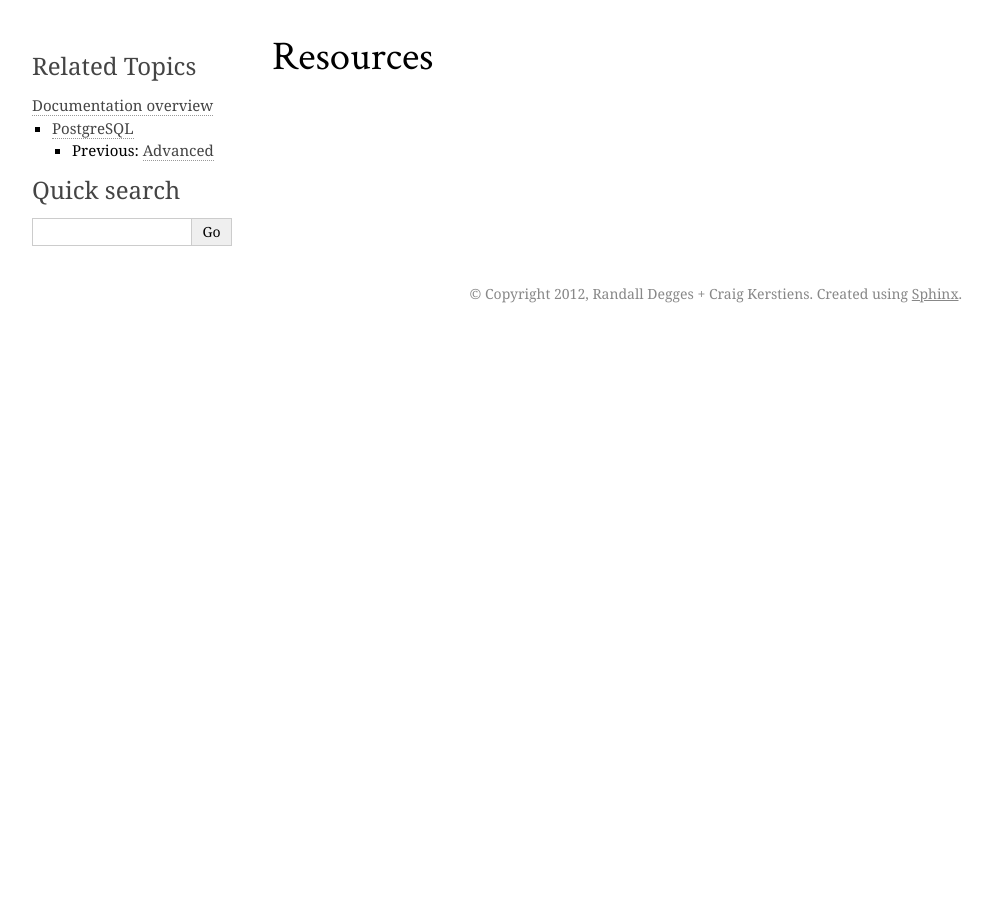
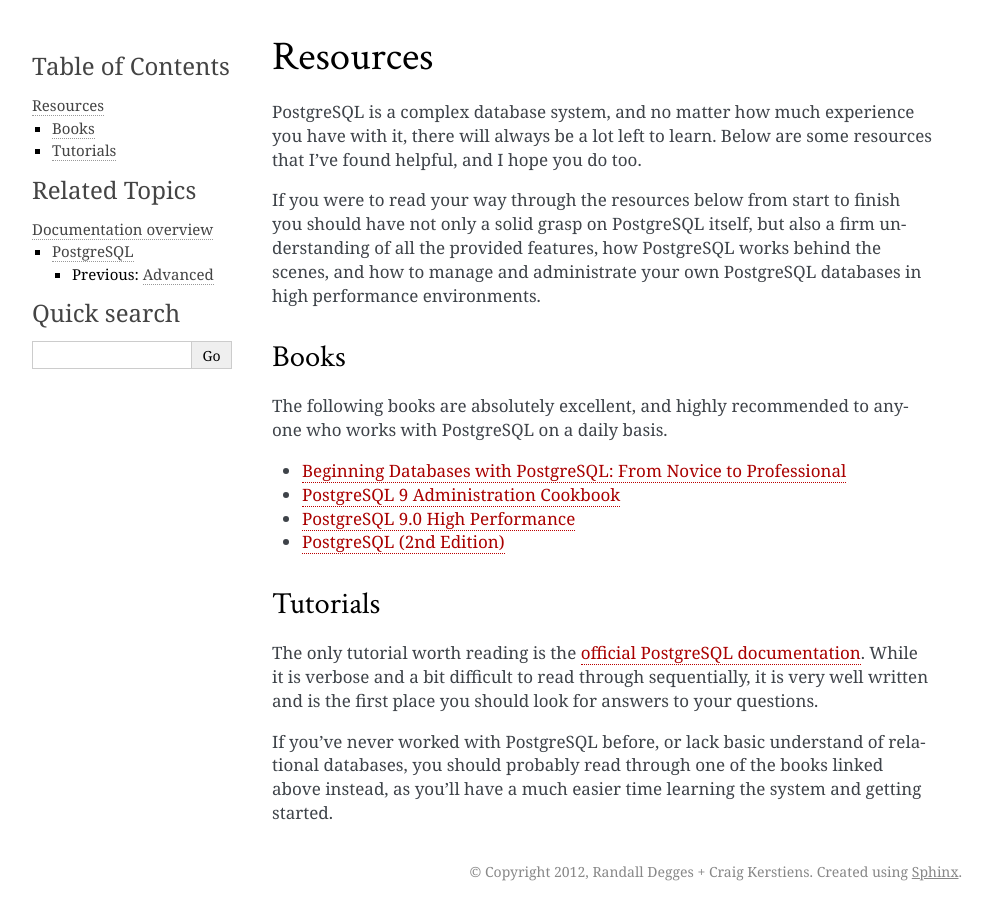
Before and after one commit to perryyo/deploydjango.com, a Sphinx documentation site: the page built from source/postgresql/resources.rst, in a window 1280 px wide. Shown: the whole page, without its empty margins (148-1140 px from the left). Built offline with Sphinx 7.4.7, drawn with Linux system fonts in a browser that asks for light colours.

Commit message:
Adding a Resources section with links to high-quality material.

```diff
--- a/source/postgresql/resources.rst
+++ b/source/postgresql/resources.rst
@@ -1,2 +1,45 @@
 Resources
----------
+--------
+
+PostgreSQL is a complex database system, and no matter how much experience you
+have with it, there will always be a lot left to learn. Below are some
+resources that I've found helpful, and I hope you do too.
+
+If you were to read your way through the resources below from start to finish
+you should have not only a solid grasp on PostgreSQL itself, but also a firm
+understanding of all the provided features, how PostgreSQL works behind the
+scenes, and how to manage and administrate your own PostgreSQL databases in
+high performance environments.
+
+
+Books
+*****
+
+The following books are absolutely excellent, and highly recommended to anyone
+who works with PostgreSQL on a daily basis.
+
+- `Beginning Databases with PostgreSQL: From Novice to Professional
+  <http://www.amazon.com/gp/product/1590594789/ref=as_li_ss_tl?ie=UTF8&tag=rdegges-20&linkCode=as2&camp=1789&creative=390957&creativeASIN=1590594789>`_
+
+- `PostgreSQL 9 Administration Cookbook
+  <http://www.amazon.com/gp/product/1849510288/ref=as_li_ss_tl?ie=UTF8&tag=rdegges-20&linkCode=as2&camp=1789&creative=390957&creativeASIN=1849510288>`_
+
+- `PostgreSQL 9.0 High Performance
+  <http://www.amazon.com/gp/product/184951030X/ref=as_li_ss_tl?ie=UTF8&tag=rdegges-20&linkCode=as2&camp=1789&creative=390957&creativeASIN=184951030X>`_
+
+- `PostgreSQL (2nd Edition)
+  <http://www.amazon.com/gp/product/0672327562/ref=as_li_ss_tl?ie=UTF8&tag=rdegges-20&linkCode=as2&camp=1789&creative=390957&creativeASIN=0672327562>`_
+
+
+Tutorials
+*********
+
+The only tutorial worth reading is the `official PostgreSQL documentation
+<http://www.postgresql.org/docs/9.1/interactive/index.html>`_. While it is
+verbose and a bit difficult to read through sequentially, it is very well
+written and is the first place you should look for answers to your questions.
+
+If you've never worked with PostgreSQL before, or lack basic understand of
+relational databases, you should probably read through one of the books
+linked above instead, as you'll have a much easier time learning the system and
+getting started.
```
